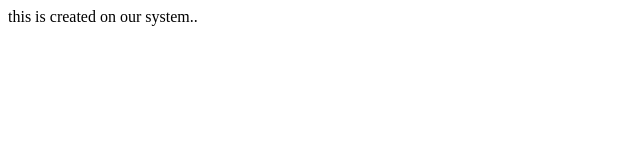
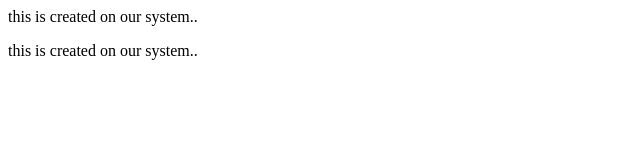
Before and after one commit to Kancharla-Prasad/NewRepo, a plain HTML site: page index.htm in a window 1280 px wide. Shown: the whole page, without its empty margins (0-640 px from the left). Drawn offline with Linux system fonts and the light colour scheme.

Commit message:
adding some text

```diff
--- a/index.htm
+++ b/index.htm
@@ -1 +1,2 @@
 <p>this is created on our system..</p>
+<p>this is created on our system..</p>
```
